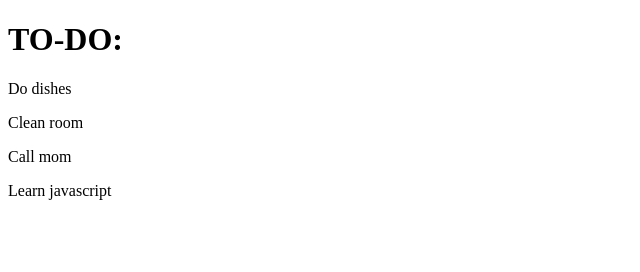
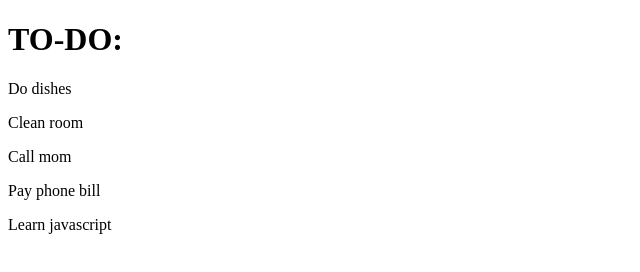
Before and after one commit to bcrave/javascript-2019, a plain HTML site: page Section_9/Crave_9.html in a window 1280 px wide. Shown: the whole page, without its empty margins (0-640 px from the left). Drawn offline with Linux system fonts and the light colour scheme.

Commit message:
added item to list

```diff
--- a/Section_9/Crave_9.html
+++ b/Section_9/Crave_9.html
@@ -20,7 +20,13 @@
         }
       }
 
-      addTodos("Do dishes", "Clean room", "Call mom", "Learn javascript");
+      addTodos(
+        "Do dishes",
+        "Clean room",
+        "Call mom",
+        "Pay phone bill",
+        "Learn javascript"
+      );
       document.getElementById("output").innerHTML = todo() + out;
     </script>
   </body>
```
